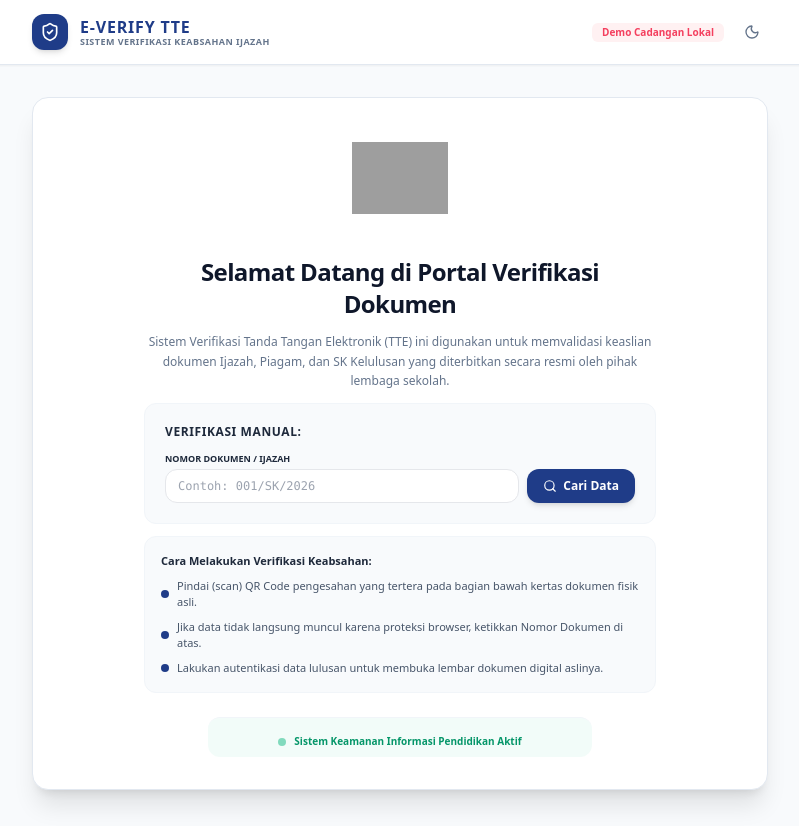
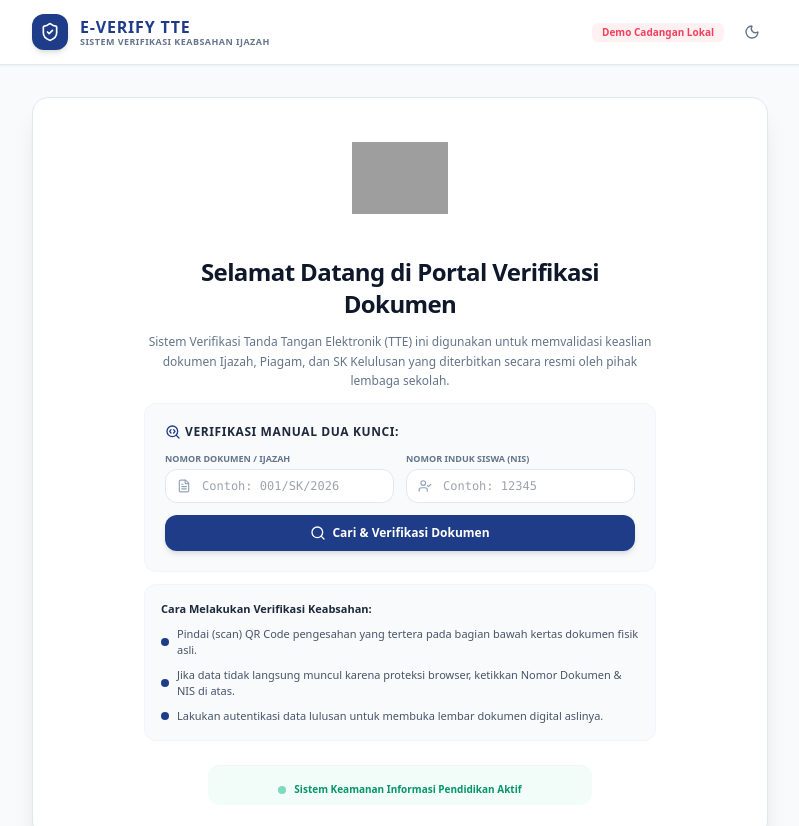
Before and after one commit to uuskusaeri49-collab/verifikasiqrcode, a plain HTML site: page index.html in a window 1280 px wide. Shown: the top 826 px of the page, without its empty margins (240-1039 px from the left). Drawn offline with nearby package versions, Linux system fonts and the light colour scheme; no server answers; grey boxes are pictures that could not be loaded.

Commit message:
Update index.html

```diff
--- a/index.html
+++ b/index.html
@@ -56,8 +56,8 @@
           <i data-lucide="shield-check" class="w-5 h-5"></i>
         </div>
         <div>
-          <span class="font-extrabold text-base text-brand-500 dark:text-brand-100 block tracking-wider">E-VERIFY TTE</span>
-          <span class="text-[9px] font-semibold text-slate-500 dark:text-slate-400 block -mt-1 uppercase tracking-wider">Sistem Verifikasi Keabsahan Ijazah</span>
+          <span class="font-extrabold text-base text-brand-500 dark:text-brand-100 block tracking-wider font-sans">E-VERIFY TTE</span>
+          <span class="text-[9px] font-semibold text-slate-500 dark:text-slate-400 block -mt-1 uppercase tracking-wider font-sans">Sistem Verifikasi Keabsahan Ijazah</span>
         </div>
       </div>
 
@@ -102,26 +102,41 @@
             Sistem Verifikasi Tanda Tangan Elektronik (TTE) ini digunakan untuk memvalidasi keaslian dokumen Ijazah, Piagam, dan SK Kelulusan yang diterbitkan secara resmi oleh pihak lembaga sekolah.
           </p>
 
-          <!-- TOMBOL INPUT NOMOR MANUAL JIKA DETEKSI IFRAME GOOGLE MEMBATASI PARAMETER URL -->
+          <!-- TOMBOL INPUT NOMOR MANUAL JIKA DETEKSI IFRAME GOOGLE MEMBATASI PARAMETER URL (DENGAN COCOKAN NIS) -->
           <div class="bg-slate-50 dark:bg-slate-900/60 p-5 rounded-xl border border-slate-100 dark:border-slate-800 text-left space-y-3">
-            <span class="font-bold text-xs text-slate-800 dark:text-slate-300 block mb-1 uppercase tracking-wider font-sans">Verifikasi Manual:</span>
-            <div class="space-y-2 col-span-2">
+            <span class="font-bold text-xs text-slate-800 dark:text-slate-300 block mb-1 uppercase tracking-wider font-sans flex items-center gap-1">
+              <i data-lucide="search-code" class="w-4 h-4 text-brand-500"></i>
+              <span>Verifikasi Manual Dua Kunci:</span>
+            </span>
+            <div class="grid grid-cols-1 sm:grid-cols-2 gap-3">
               <div>
-                <label class="block text-[9px] font-bold text-slate-550 uppercase mb-1 font-sans">Nomor Dokumen / Ijazah</label>
-                <div class="flex gap-2">
-                  <input type="text" id="manual-doc-no" placeholder="Contoh: 001/SK/2026" class="w-full bg-white dark:bg-slate-800 border border-slate-250 dark:border-slate-700 rounded-xl py-2 px-3 text-xs focus:ring-1 focus:ring-brand-500 focus:outline-none dark:text-white font-mono">
-                  <button onclick="prosesVerifikasiManual()" class="px-4 py-2 bg-brand-500 hover:bg-brand-600 text-white rounded-xl text-xs font-bold transition-all shadow-md flex items-center gap-1.5 shrink-0 font-sans">
-                    <i data-lucide="search" class="w-3.5 h-3.5"></i> Cari Data
-                  </button>
+                <label class="block text-[9px] font-bold text-slate-500 dark:text-slate-400 uppercase mb-1 font-sans">Nomor Dokumen / Ijazah</label>
+                <div class="relative">
+                  <span class="absolute inset-y-0 left-0 flex items-center pl-3 text-slate-400">
+                    <i data-lucide="file-text" class="w-3.5 h-3.5"></i>
+                  </span>
+                  <input type="text" id="manual-doc-no" placeholder="Contoh: 001/SK/2026" class="w-full bg-white dark:bg-slate-800 border border-slate-250 dark:border-slate-700 rounded-xl py-2 pl-9 pr-3 text-xs focus:ring-1 focus:ring-brand-500 focus:outline-none dark:text-white font-mono">
+                </div>
+              </div>
+              <div>
+                <label class="block text-[9px] font-bold text-slate-500 dark:text-slate-400 uppercase mb-1 font-sans">Nomor Induk Siswa (NIS)</label>
+                <div class="relative">
+                  <span class="absolute inset-y-0 left-0 flex items-center pl-3 text-slate-400">
+                    <i data-lucide="user-check" class="w-3.5 h-3.5"></i>
+                  </span>
+                  <input type="text" id="manual-nis" placeholder="Contoh: 12345" class="w-full bg-white dark:bg-slate-800 border border-slate-250 dark:border-slate-700 rounded-xl py-2 pl-9 pr-3 text-xs focus:ring-1 focus:ring-brand-500 focus:outline-none dark:text-white font-mono">
                 </div>
               </div>
             </div>
+            <button onclick="prosesVerifikasiManual()" class="w-full py-2.5 bg-brand-500 hover:bg-brand-600 text-white rounded-xl text-xs font-bold transition-all shadow-md flex items-center justify-center gap-1.5 font-sans">
+              <i data-lucide="search" class="w-4 h-4"></i> Cari &amp; Verifikasi Dokumen
+            </button>
           </div>
 
           <div class="bg-slate-50 dark:bg-slate-900/60 p-4 rounded-xl border border-slate-100 dark:border-slate-800 text-left space-y-2 text-[11px] text-slate-600 dark:text-slate-405 font-medium font-sans">
             <span class="font-bold text-slate-800 dark:text-slate-300 block mb-1">Cara Melakukan Verifikasi Keabsahan:</span>
             <p class="flex items-center"><span class="w-2 h-2 rounded-full bg-brand-500 mr-2 shrink-0"></span> Pindai (scan) QR Code pengesahan yang tertera pada bagian bawah kertas dokumen fisik asli.</p>
-            <p class="flex items-center"><span class="w-2 h-2 rounded-full bg-brand-500 mr-2 shrink-0"></span> Jika data tidak langsung muncul karena proteksi browser, ketikkan Nomor Dokumen di atas.</p>
+            <p class="flex items-center"><span class="w-2 h-2 rounded-full bg-brand-500 mr-2 shrink-0"></span> Jika data tidak langsung muncul karena proteksi browser, ketikkan Nomor Dokumen &amp; NIS di atas.</p>
             <p class="flex items-center"><span class="w-2 h-2 rounded-full bg-brand-500 mr-2 shrink-0"></span> Lakukan autentikasi data lulusan untuk membuka lembar dokumen digital aslinya.</p>
           </div>
         </div>
@@ -201,7 +216,7 @@
               <div class="p-3.5 bg-slate-50 dark:bg-slate-900 rounded-xl border border-slate-100 dark:border-slate-800">
                 <span class="text-[9px] font-bold text-slate-400 dark:text-slate-500 block uppercase tracking-wider">Status Sertifikat TTE</span>
                 <span id="doc-status-badge" class="inline-flex items-center text-[10px] font-bold text-emerald-600 dark:text-emerald-400 mt-0.5 bg-emerald-100/50 dark:bg-emerald-950/30 px-2 py-0.5 rounded-md">
-                  <span class="w-1.5 h-1.5 mr-1.5 rounded-full bg-emerald-500 mr-1.5 animate-pulse"></span>
+                  <span class="w-1.5 h-1.5 mr-1.5 rounded-full bg-emerald-500 animate-pulse"></span>
                   <span id="doc-status-text">Aktif dan Valid</span>
                 </span>
               </div>
@@ -298,7 +313,7 @@
             </div>
 
             <!-- VIEW 2: UNLOCKED IJAZAH PREVIEW -->
-            <div id="pdf-unlocked-view" class="hidden relative bg-slate-50 dark:bg-slate-900/90 border-2 border-brand-500 rounded-xl p-4 overflow-hidden transition-all duration-300">
+            <div id="pdf-unlocked-view" class="hidden relative bg-slate-50 dark:bg-slate-900/90 border-2 border-brand-500 rounded-xl p-4 overflow-hidden transition-all duration-300 font-sans">
 
               <!-- SUB-VIEW 2A: RENDER EMBED PDF DRIVE ASLI -->
               <div id="pdf-real-viewer" class="hidden w-full h-[550px] rounded-lg overflow-hidden border border-slate-200 dark:border-slate-800 bg-white">
@@ -316,7 +331,7 @@
                 <div class="relative z-10 text-center space-y-4 text-xs">
                   <div class="border-b border-double border-amber-600/40 pb-3 space-y-1">
                     <h4 class="font-serif-elegant font-bold text-sm sm:text-base text-brand-500 dark:text-brand-100 tracking-widest uppercase">Republik Indonesia</h4>
-                    <p class="text-[9px] uppercase tracking-wider text-slate-500 dark:text-slate-400 font-bold font-sans">Ijazah Kelulusan Sekolah Menengah Atas</p>
+                    <p class="text-[9px] uppercase tracking-wider text-slate-500 dark:text-slate-400 font-bold font-sans">Ijazah Kelulusan Sekolah Dasar</p>
                     <p id="pdf-meta-notaris" class="text-[8px] italic font-mono text-slate-450 dark:text-slate-500">-</p>
                   </div>
 
@@ -373,7 +388,6 @@
             </div>
 
           </div>
-
         </div>
       </div>
 
@@ -439,7 +453,7 @@
         pdfName: "Ijazah_Ahmad_2026.pdf",
         nis: "12345",
         ibu: "Siti Aminah",
-        excerpt: "Perihal: Surat Keputusan Kelulusan Sekolah Menengah Atas Tahun Ajaran 2025/2026. Menetapkan kelulusan Ahmad S.Pd sebagai peraih predikat amat baik.",
+        excerpt: "Perihal: Surat Keputusan Kelulusan Sekolah Dasar Tahun Ajaran 2025/2026. Menetapkan kelulusan Ahmad S.Pd sebagai peraih predikat amat baik.",
         link_file_pdf: ""
       },
       "002/SP/2026": {
@@ -803,7 +817,7 @@
       if (nisInput) nisInput.value = "";
       if (ibuInput) ibuInput.value = "";
       loadDocument(currentDocNo); // Kunci kembali sensor
-      applyStateBanner(documentsDB[currentDocNo].status);
+      applyStateBanner(defaultLocalDB[currentDocNo] ? defaultLocalDB[currentDocNo].status : 'valid');
       showToast("Dokumen dikunci kembali.");
     }
 
@@ -1001,6 +1015,7 @@
       // 1. Coba baca langsung dari URL iFrame lokal (untuk standalone / testing langsung / GitHub Pages)
       const urlParams = new URLSearchParams(window.location.search);
       if (urlParams.has(paramName)) {
+        // PERBAIKAN: Bersihkan karakter sampah "]" atau sisa format markdown secara rekursif
         let rawValue = urlParams.get(paramName);
         if (rawValue) {
           rawValue = rawValue.replace(/[\]\[\)\(]/g, '').trim();
@@ -1046,19 +1061,32 @@
     // --- PROSES VERIFIKASI PENCARIAN MANUAL (Penyelamat Google Sites Sandbox) ---
     function prosesVerifikasiManual() {
       const inputDocNo = document.getElementById('manual-doc-no').value.trim();
-      if (!inputDocNo) {
-        showToast("Harap masukkan Nomor Dokumen yang valid!");
+      const inputNis = document.getElementById('manual-nis').value.trim();
+
+      if (!inputDocNo || !inputNis) {
+        showToast("Harap masukkan Nomor Dokumen dan NIS yang valid!");
         return;
       }
 
       const targetData = documentsDB[inputDocNo];
       if (targetData) {
-        // Secara instan ijinkan akses dan lewati handshake parameter keamanan khusus untuk pencarian internal manual yang sah
-        document.getElementById('landing-view').classList.add('hidden');
-        document.getElementById('verification-card-view').classList.remove('hidden');
+        // Cocokkan NIS siswa secara silang dengan database Google Sheets/Local
+        if (targetData.nis === inputNis) {
+          document.getElementById('landing-view').classList.add('hidden');
+          document.getElementById('verification-card-view').classList.remove('hidden');
 
-        loadDocument(inputDocNo);
-        showToast("Dokumen ditemukan! Harap lakukan otentikasi data lulusan.");
+          loadDocument(inputDocNo);
+
+          // Pre-fill NIS secara otomatis di panel 2-faktor agar verifikator hanya tinggal mengisi nama ibu kandung saja
+          const verifyNisInput = document.getElementById('verify-nis');
+          if (verifyNisInput) {
+            verifyNisInput.value = inputNis;
+          }
+
+          showToast("Dokumen ditemukan! Masukkan Nama Ibu Kandung untuk membuka ijazah.");
+        } else {
+          showToast("Gagal! Nomor Dokumen dan NIS tidak cocok.");
+        }
       } else {
         showToast("Dokumen tidak ditemukan dalam database!");
       }
```
